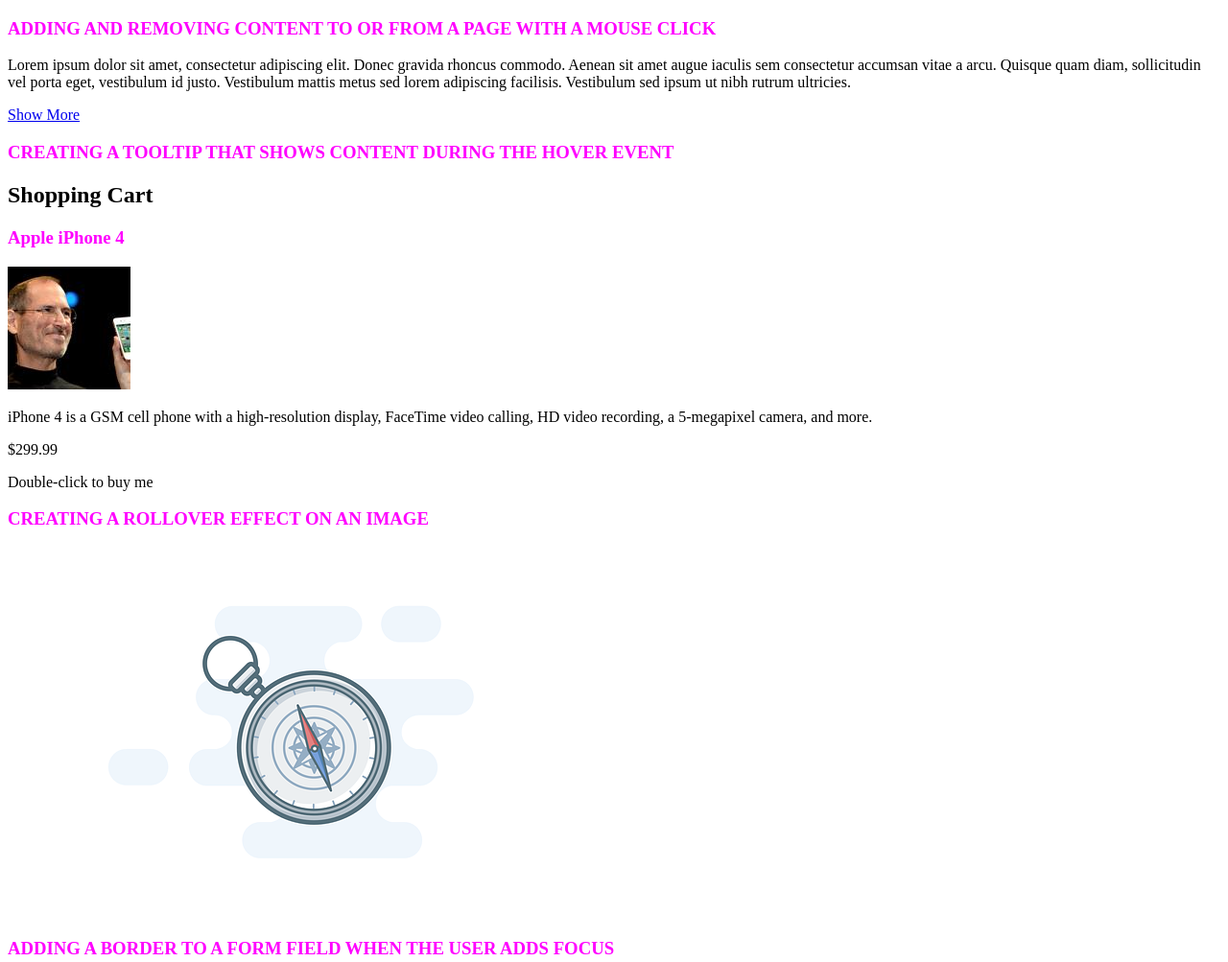
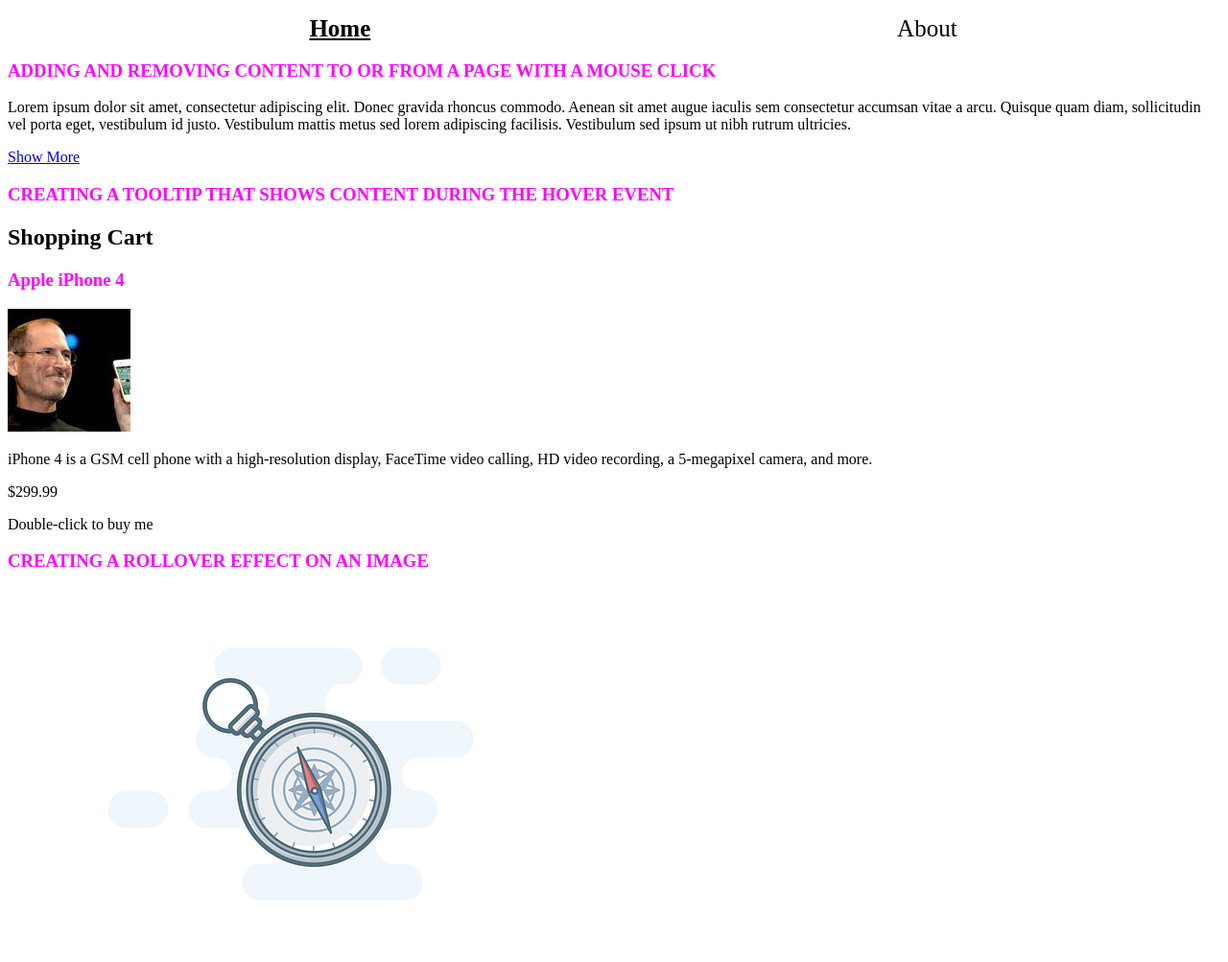
Before and after one commit to martinagabrielli/jquery-yall, a plain HTML site: page index.html in a window 1280 px wide. Shown: the top 1003 px of the page at 96% size. Drawn offline with nearby package versions, Linux system fonts and the light colour scheme.

Commit message:
added about page and active item in nav bar

```diff
--- a/index.html
+++ b/index.html
@@ -1,6 +1,7 @@
 <!DOCTYPE html>
 <html>
     <head>
+        <title>Home</title>
         <meta charset="utf-8">
         <meta http-equiv="X-UA-Compatible" content="IE=edge">
         <title></title>
@@ -12,6 +13,12 @@
         <script src="script.js"></script>
     </head>
     <body>
+        <nav id="top-nav">
+            <ul>
+                <li><a href="index.html">Home</a></li>
+                <li><a href="about.html">About</a></li>
+            </ul>
+        </nav>
         <!-- ADDING AND REMOVING CONTENT TO OR FROM A PAGE WITH A MOUSE CLICK -->
         <h3>ADDING AND REMOVING CONTENT TO OR FROM A PAGE WITH A MOUSE CLICK</h3>
         <p>Lorem ipsum dolor sit amet, consectetur adipiscing elit. Donec gravida  rhoncus commodo. Aenean sit amet augue iaculis sem consectetur accumsan vitae a arcu. Quisque quam diam, sollicitudin vel porta eget, vestibulum id justo. Vestibulum mattis metus sed lorem adipiscing facilisis. Vestibulum sed ipsum ut nibh rutrum ultricies.</p>
@@ -112,5 +119,8 @@
             <li><a href="http://www.google.com">Google</a></li>
             <li><a href="http://www.bing.com">Bing</a></li>
         </ul>
+        <!-- SETTING AN ACTIVE ITEM IN YOUR NAVIGATION MENU -->
+        <h3>SETTING AN ACTIVE ITEM IN YOUR NAVIGATION MENU</h3>
+
     </body>
 </html>
--- a/script.js
+++ b/script.js
@@ -195,5 +195,14 @@ $(document).ready(function () {
     });
     // SETTING ALL LINKS ON A PAGE TO OPEN IN A NEW WINDOW
     $('#links li a').attr('target', '_blank');
-
+    // SETTING AN ACTIVE ITEM IN YOUR NAVIGATION MENU
+    var path = location.pathname;
+    var pathArray = path.split('/');
+    var pArrLength = pathArray.length;
+    for(i=0; i<pArrLength; i++) {
+        $("a[href*='"+pathArray[i]+"']").addClass("selected").css({
+            'font-weight': 'bold',
+            'text-decoration': 'underline'
+        });
+    }
 })
--- a/style.scss
+++ b/style.scss
@@ -1,4 +1,19 @@
 body {
+    #top-nav {
+        ul {
+            display: flex;
+            justify-content: space-around;
+            align-items: center;
+            li {
+                list-style: none;
+                a {
+                    text-decoration: none;
+                    color: #000000;
+                    font-size: 25px;
+                }
+            }
+        }
+    }
     h3 {
         color: fuchsia;
     }
```
Also changed, not shown: about.html (added, +21 -0 lines), style.css, 1 other file.
